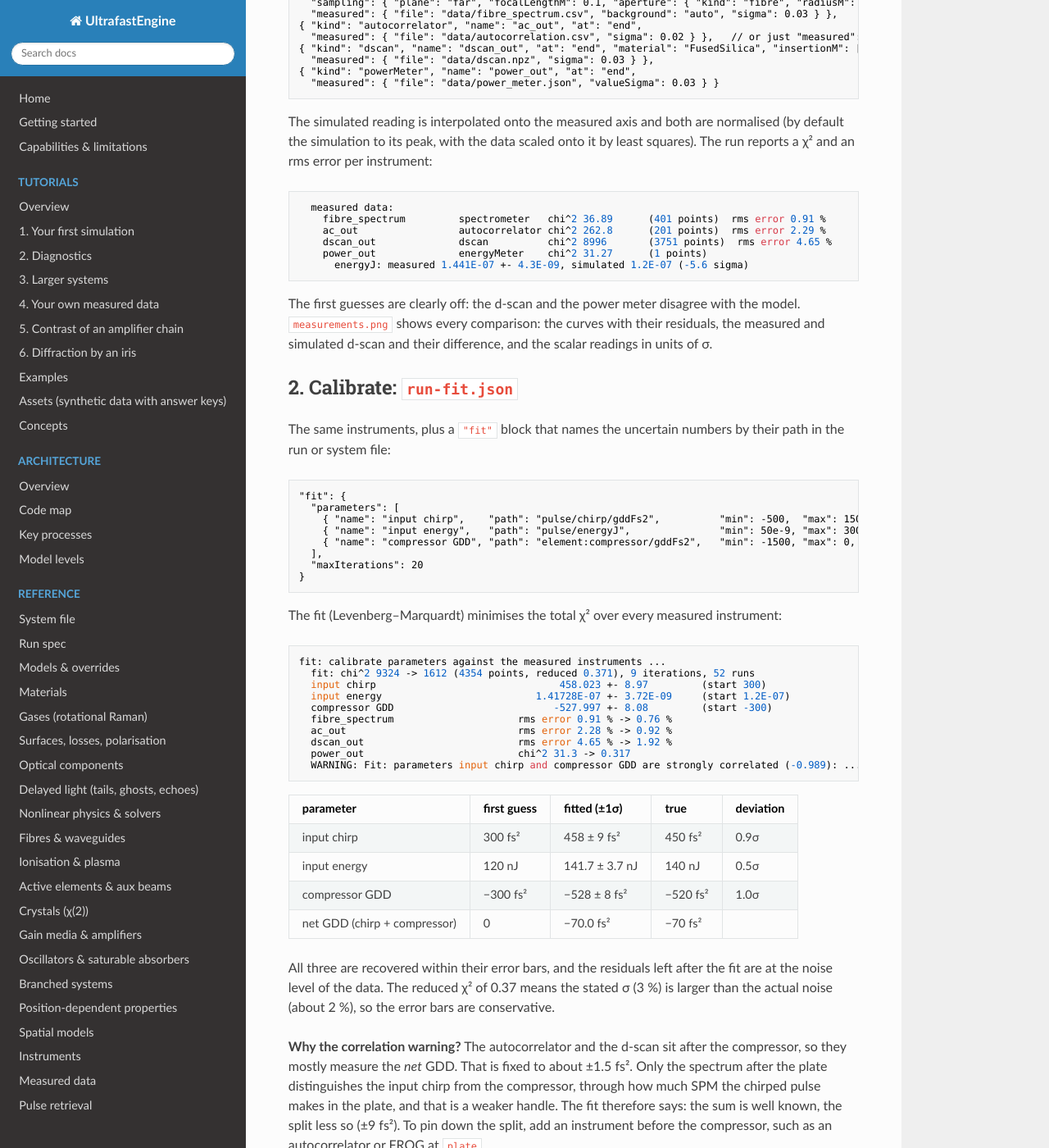
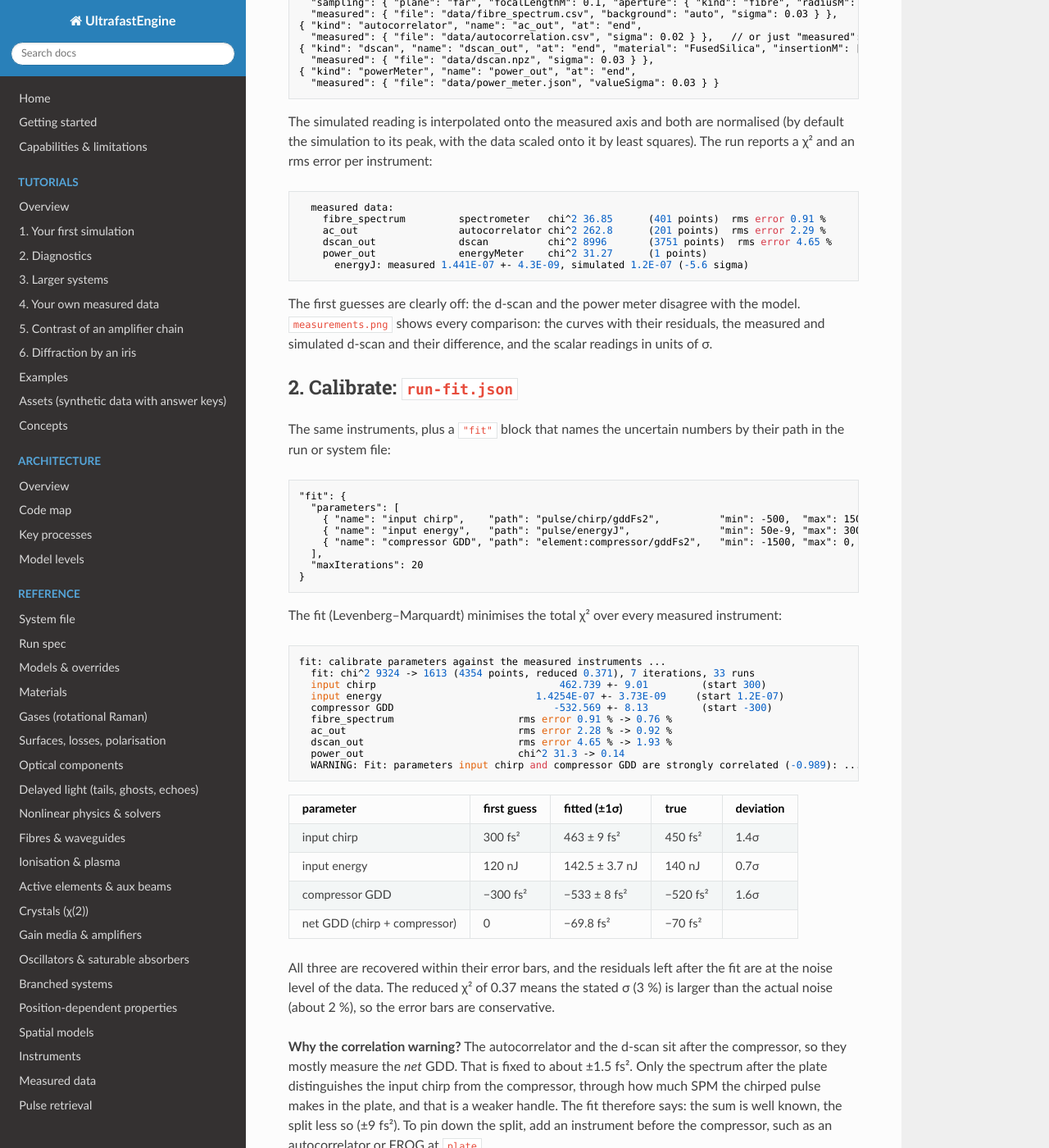
Before and after one commit to JosephCodemard/UltrafastEngine, an MkDocs documentation site: the page built from docs/examples/21-measured-data/README.md, in a window 1280 px wide and 1400 px high, scrolled down 1054 px. Shown: the whole window at 82% size. Built offline with MkDocs 1.6.1, drawn with Linux system fonts in a browser that asks for light colours; nearby versions of some CDN libraries.

Commit message:
Examples 21 and 27: quoted numbers after the Raman kernel fix
Co-Authored-By: Claude Sonnet 5.5 <noreply@anthropic.com>

````diff
--- a/docs/examples/21-measured-data/README.md
+++ b/docs/examples/21-measured-data/README.md
@@ -52,7 +52,7 @@ its peak, with the data scaled onto it by least squares). The run reports a χ²
 
 ```
   measured data:
-    fibre_spectrum         spectrometer   chi^2 36.89      (401 points)  rms error 0.91 %
+    fibre_spectrum         spectrometer   chi^2 36.85      (401 points)  rms error 0.91 %
     ac_out                 autocorrelator chi^2 262.8      (201 points)  rms error 2.29 %
     dscan_out              dscan          chi^2 8996       (3751 points)  rms error 4.65 %
     power_out              energyMeter    chi^2 31.27      (1 points)
@@ -83,23 +83,23 @@ The fit (Levenberg–Marquardt) minimises the total χ² over every measured ins
 
 ```
 fit: calibrate parameters against the measured instruments ...
-  fit: chi^2 9324 -> 1612 (4354 points, reduced 0.371), 9 iterations, 52 runs
-  input chirp                               458.023 +- 8.97         (start 300)
-  input energy                          1.41728E-07 +- 3.72E-09     (start 1.2E-07)
-  compressor GDD                           -527.997 +- 8.08         (start -300)
+  fit: chi^2 9324 -> 1613 (4354 points, reduced 0.371), 7 iterations, 33 runs
+  input chirp                               462.739 +- 9.01         (start 300)
+  input energy                          1.4254E-07 +- 3.73E-09     (start 1.2E-07)
+  compressor GDD                           -532.569 +- 8.13         (start -300)
   fibre_spectrum                     rms error 0.91 % -> 0.76 %
   ac_out                             rms error 2.28 % -> 0.92 %
-  dscan_out                          rms error 4.65 % -> 1.92 %
-  power_out                          chi^2 31.3 -> 0.317
+  dscan_out                          rms error 4.65 % -> 1.93 %
+  power_out                          chi^2 31.3 -> 0.14
   WARNING: Fit: parameters input chirp and compressor GDD are strongly correlated (-0.989): ...
 ```
 
 | parameter | first guess | fitted (±1σ) | true | deviation |
 |---|---|---|---|---|
-| input chirp | 300 fs² | 458 ± 9 fs² | 450 fs² | 0.9σ |
-| input energy | 120 nJ | 141.7 ± 3.7 nJ | 140 nJ | 0.5σ |
-| compressor GDD | −300 fs² | −528 ± 8 fs² | −520 fs² | 1.0σ |
-| net GDD (chirp + compressor) | 0 | −70.0 fs² | −70 fs² | |
+| input chirp | 300 fs² | 463 ± 9 fs² | 450 fs² | 1.4σ |
+| input energy | 120 nJ | 142.5 ± 3.7 nJ | 140 nJ | 0.7σ |
+| compressor GDD | −300 fs² | −533 ± 8 fs² | −520 fs² | 1.6σ |
+| net GDD (chirp + compressor) | 0 | −69.8 fs² | −70 fs² | |
 
 All three are recovered within their error bars, and the residuals left after the fit are at the noise level of the data. The reduced χ² of 0.37 means the stated σ (3 %) is larger than the actual noise (about 2 %), so the error bars are conservative.
 
````
Also changed, not shown: docs/examples/27-ner-measured-input/README.md (+1 -1 lines).
